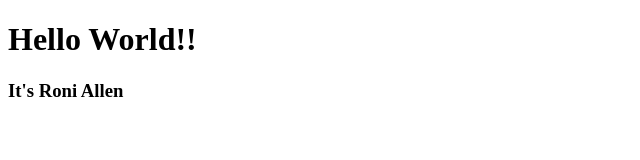
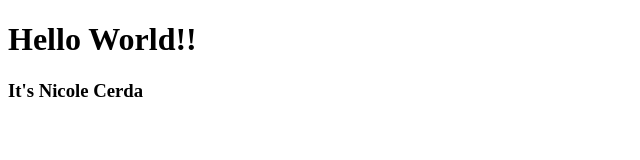
Before and after one commit to NikkiC02/GHdemo, a plain HTML site: page index.html in a window 1280 px wide. Shown: the full height of the page, 0-640 px from the left. Drawn offline with Linux system fonts and the light colour scheme.

Commit message:
Update index.html

```diff
--- a/index.html
+++ b/index.html
@@ -5,6 +5,6 @@
  </head>
  <body>
  <h1>Hello World!! </h1>
- <h3> It's Roni Allen </h3>
+ <h3> It's Nicole Cerda </h3>
  </body>
  </html>
```
